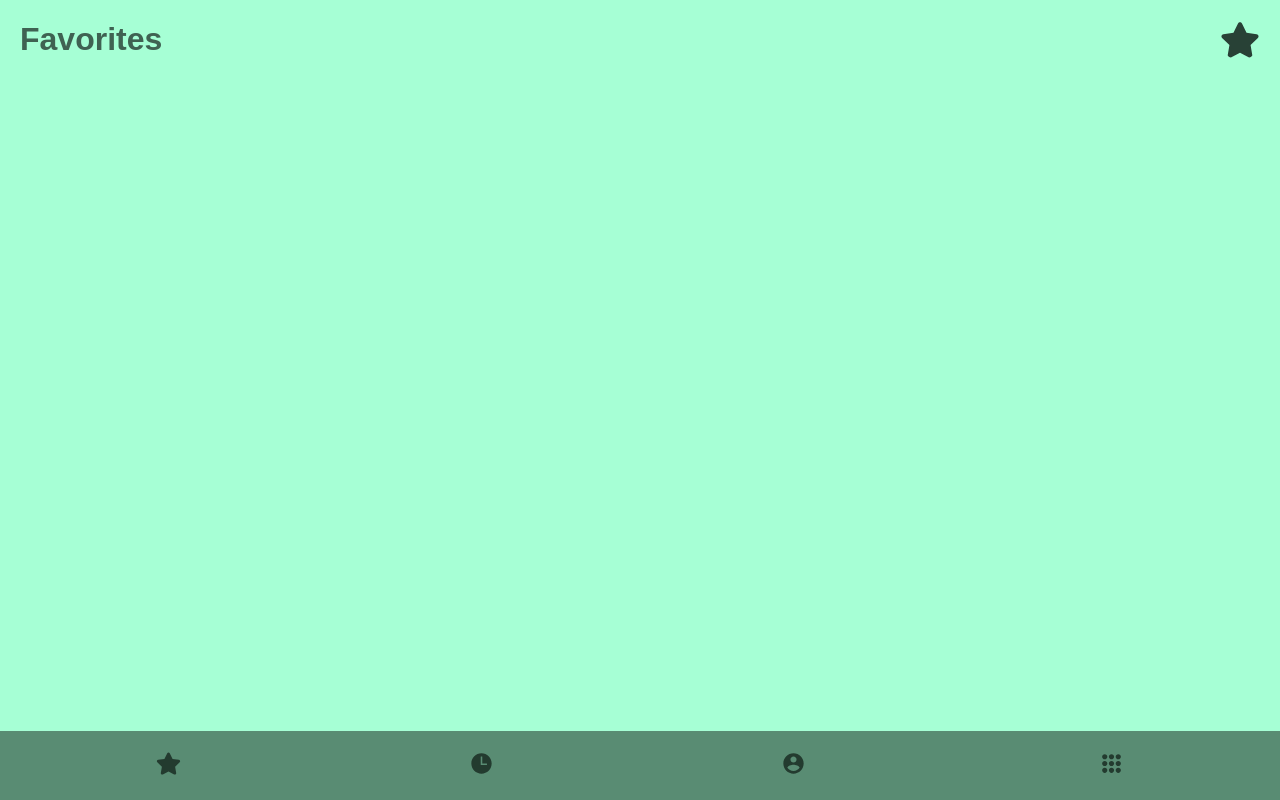
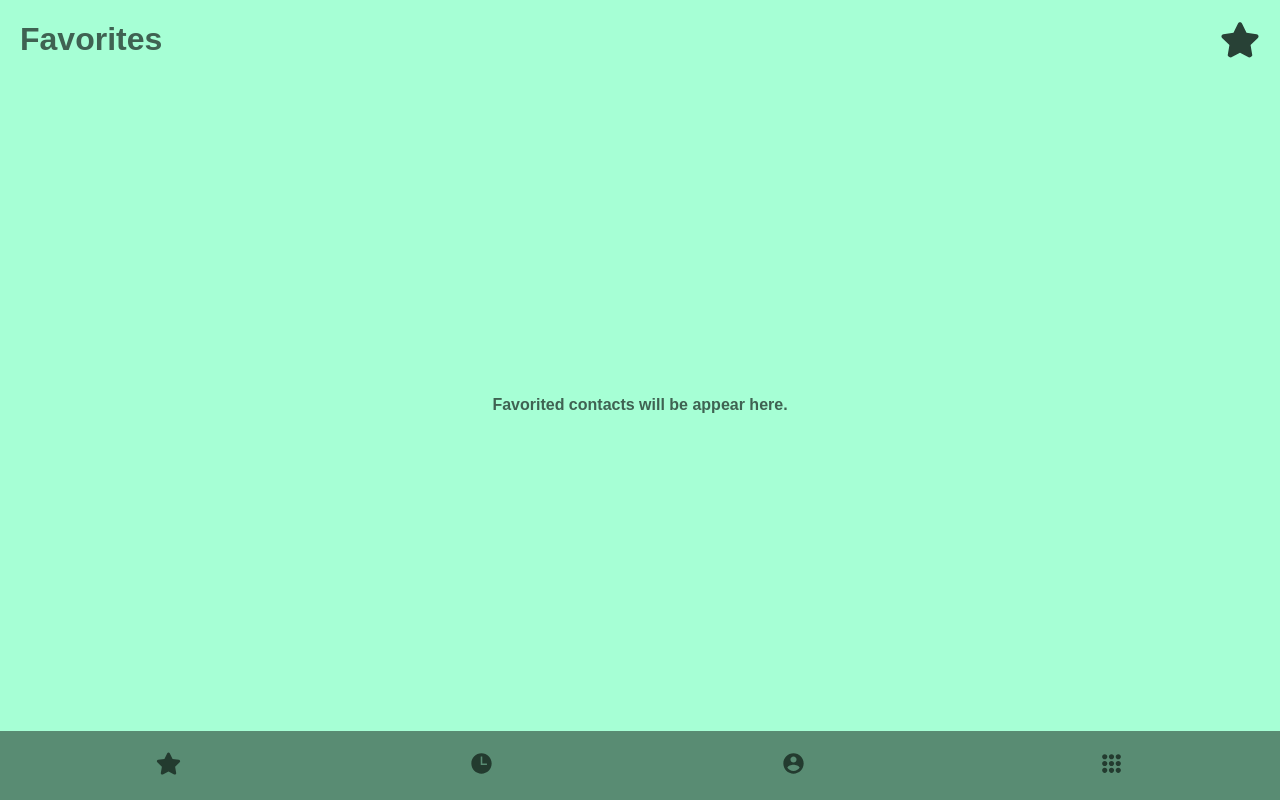
Before and after one commit to shariffDevMern/contactsAPP, a React (Create React App) app: page /favorite-contacts in a window 1280 px wide. Built offline with nearby package versions, Linux system fonts and the light colour scheme.

Commit message:
favorite view updated

```diff
--- a/src/components/FavoriteContacts/index.js
+++ b/src/components/FavoriteContacts/index.js
@@ -2,7 +2,7 @@ import { FaStar } from "react-icons/fa";
 import { Link } from "react-router-dom";
 import { BgContainer, Header, MenuHeader } from "../../styledComponents";
 import ContactsContext from "../../ContactsContext";
-import { FavoriteContactsList, FavoriteContainer } from "./styledComponents";
+import { FavoriteContactsList, FavoriteContainer,NofavoriteContainer,Message } from "./styledComponents";
 import Footer from "../Footer";
 import ContactCard from "../ContactCard";
 
@@ -20,6 +20,14 @@ const FavoriteContacts = () => {
             matchedContacts.push(...matchingContacts);
           });
         }
+        const renderNoFavoritesView =() =>
+          <NofavoriteContainer>
+              <Message>
+                Favorited contacts will be appear here.
+              </Message>
+          </NofavoriteContainer>
+
+
 
         return (
           <BgContainer>
@@ -28,7 +36,7 @@ const FavoriteContacts = () => {
                 <MenuHeader>Favorites</MenuHeader>
                 <FaStar />
               </Header>
-
+              {matchedContacts.length!== 0 ?
               <FavoriteContactsList>
               {matchedContacts.map((eachContact) => (
                 <Link
@@ -39,9 +47,13 @@ const FavoriteContacts = () => {
                   <ContactCard contactObj={eachContact} />
                 </Link>
               ))}
-              </FavoriteContactsList>
+            </FavoriteContactsList>:
+              renderNoFavoritesView()
+              }
+
               <Footer />
             </FavoriteContainer>
+
           </BgContainer>
         );
       }}
--- a/src/components/FavoriteContacts/styledComponents.js
+++ b/src/components/FavoriteContacts/styledComponents.js
@@ -16,3 +16,19 @@ export const FavoriteContainer = styled.div`
 
   flex-direction: column;
 `;
+
+export const NofavoriteContainer = styled.div`
+display:flex;
+height:100%;
+flex-direction:column;
+justify-content:center;
+align-items:center;
+
+
+`
+
+export const Message = styled.p`
+  text-align: center;
+  color: #3f6252;
+  font-weight: bold;
+`
```
Lines whose indentation alone changed are shown as unchanged.
